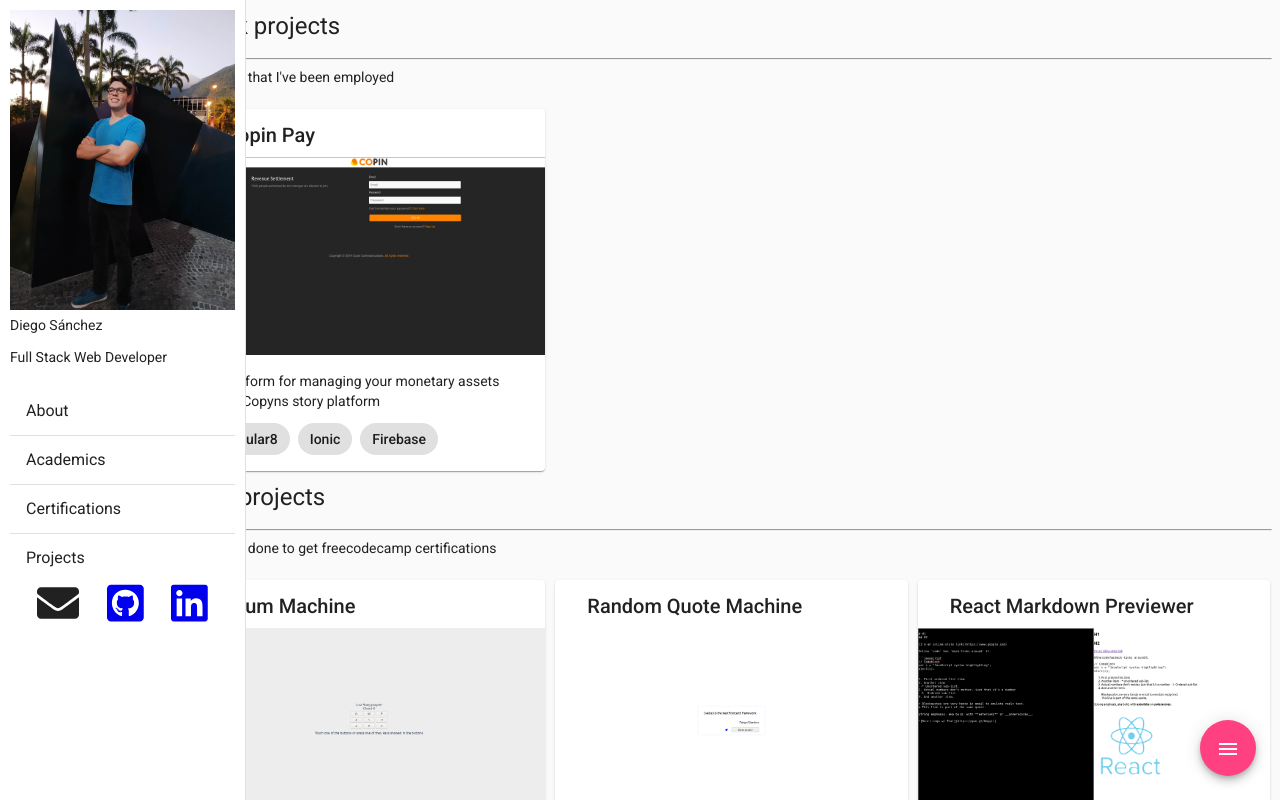
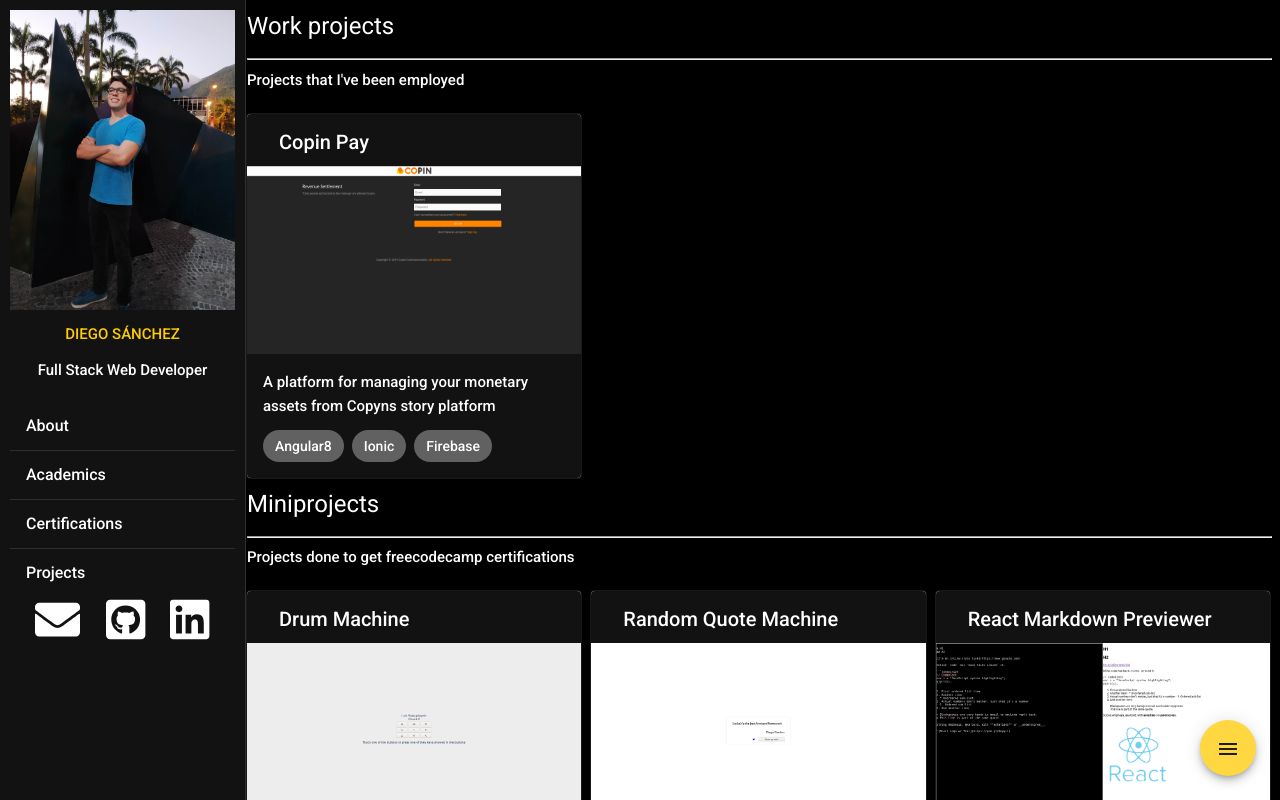
Before and after one commit to diegosanchezp/angular-portfolio, an Angular app: page /projects in a window 1280 px wide. Built offline with nearby package versions, Linux system fonts and the light colour scheme.

Commit message:
feat: theme application

```diff
--- a/src/app/app.component.html
+++ b/src/app/app.component.html
@@ -2,12 +2,14 @@
 <style>
   .drawer-container{
     height: 100vh;
+    background-color: black;
   }
 
   .sidenav{
     display: flex;
     flex-direction: column;
     padding: 10px;
+    background-color: #121212;
   }
   .sidenav img{
     max-width: 100%;
@@ -20,6 +22,10 @@
     max-width: 100%;
     display: flex;
     justify-content: space-evenly;
+    color: white;
+  }
+  .sidenav-icons a {
+    color: white;
   }
   .app-fab--absolute {
     position: fixed;
@@ -27,7 +33,16 @@
     right: 1rem;
     z-index: 1;
   }
+  mat-drawer p{
+    margin-top: 5px;
+    text-align: center;
 
+  }
+  #name{
+    text-transform: uppercase;
+    text-align: center;
+    color: #FFCC00;
+  }
   @media(min-width: 1024px) {
     .app-fab--absolute {
       bottom: 1.5rem;
@@ -44,7 +59,7 @@
 <mat-drawer-container class="drawer-container">
   <mat-drawer position="start" #drawer [mode]="drawerMode" opened="true" class="sidenav" mode="side">
     <img src="../assets/Images/ProfilePic.jpg" alt="profile-pic">
-    <p>Diego Sánchez</p>
+    <p id="name">Diego Sánchez</p>
     <p>Full Stack Web Developer</p>
     <mat-list>
       <mat-list-item
@@ -64,6 +79,7 @@
         class="sidenav-item">Projects</mat-list-item>
       <div class="sidenav-icons">
         <fa-icon [icon]="faEnvelope"
+        style="cursor: pointer;"
         (click)="openDialog()" [size]="iconSize"></fa-icon>
         <a  [href]="icon.href" *ngFor="let icon of icons" [title]="icon.title" target="_blank">
           <fa-icon  [icon]="icon.icon" [size]="iconSize"></fa-icon>
@@ -72,7 +88,7 @@
     </mat-list>
   </mat-drawer>
   <mat-drawer-content>
-    <button mat-fab
+    <button mat-fab matRipple
     class="app-fab--absolute"
     title="toggle sidenav"
     type="button" mat-button
--- a/src/app/app.component.ts
+++ b/src/app/app.component.ts
@@ -56,7 +56,7 @@
     </div>
 
     <div mat-dialog-actions align="end">
-      <button mat-button mat-dialog-close>Ok</button>
+      <button color="accent" mat-raised-button mat-dialog-close>Ok</button>
     </div>
   `
 })
--- a/src/app/pages/about/about.component.html
+++ b/src/app/pages/about/about.component.html
@@ -19,7 +19,7 @@
   <p>If you are interested to work me with me, you can</p>
 
   <div class="center-block">
-    <button (click)="openDialog()" mat-raised-button>Contact me</button>
+    <button (click)="openDialog()" color="accent" mat-raised-button>Contact me</button>
   </div>
 
 </main>
--- a/src/app/pages/academics/academics.component.html
+++ b/src/app/pages/academics/academics.component.html
@@ -32,7 +32,7 @@
 		<a
 			href="http://www.computacion.ciens.ucv.ve/pensum2k/docs/Plan%20de%20Estudios-aprobadoCU%20Revisado20-01-2005.pdf"
       target="_blank">
-      <button mat-raised-button>See academic curriculum</button>
+      <button  color="accent" mat-raised-button>See academic curriculum</button>
 		</a>
 	</div>
 </div>
--- a/src/app/pages/projects/projects.component.html
+++ b/src/app/pages/projects/projects.component.html
@@ -5,6 +5,10 @@
   }
   a{
     text-decoration: none;
+    color: black;
+    background-color: #FFCC00;
+    border-radius: 3px;
+    padding: 3px;
   }
   .container{
     display: grid;
@@ -13,6 +17,7 @@
     margin: 0 auto;
     padding: 10px 0px;
   }
+
   @media(max-width: 500px){
     .container{
       grid-template-columns: 1fr;
--- a/src/app/pages/projects/projects.component.ts
+++ b/src/app/pages/projects/projects.component.ts
@@ -27,7 +27,10 @@
     a img{
       margint-top: 0 !important;
     }
-
+    .project-card{
+      background-color: #121212;
+      box-shadow: 0px 0px 1px;
+    }
   </style>
   <mat-card class="project-card">
     <mat-card-header>
--- a/src/styles.scss
+++ b/src/styles.scss
@@ -1,25 +1,32 @@
 
 // Custom Theming for Angular Material
 // For more information: https://material.angular.io/guide/theming
+
 @import '~@angular/material/theming';
 // Plus imports for other components in your app.
+
+$custom-typography: mat-typography-config(
+  $font-family: 'Roboto, monospace',
+  $body-1: mat-typography-level(15px, 24px, 500)
+);
 
 // Include the common styles for Angular Material. We include this here so that you only
 // have to load a single css file for Angular Material in your app.
 // Be sure that you only ever include this mixin once!
-@include mat-core();
+@include mat-core($custom-typography);
 
 // Define the palettes for your theme using the Material Design palettes available in palette.scss
 // (imported above). For each palette, you can optionally specify a default, lighter, and darker
 // hue. Available color palettes: https://material.io/design/color/
-$angular-portfolio-primary: mat-palette($mat-indigo);
-$angular-portfolio-accent: mat-palette($mat-pink, A200, A100, A400);
+$angular-portfolio-primary: mat-palette($mat-amber);
+$angular-portfolio-accent: mat-palette($mat-amber, A200, A100, A400);
+
 
 // The warn palette is optional (defaults to red).
 $angular-portfolio-warn: mat-palette($mat-red);
 
 // Create the theme object (a Sass map containing all of the palettes).
-$angular-portfolio-theme: mat-light-theme($angular-portfolio-primary, $angular-portfolio-accent, $angular-portfolio-warn);
+$angular-portfolio-theme: mat-dark-theme($angular-portfolio-primary, $angular-portfolio-accent, $angular-portfolio-warn);
 
 // Include theme styles for core and each component used in your app.
 // Alternatively, you can import and @include the theme mixins for each component
@@ -43,4 +50,6 @@
 }
 
 html, body { height: 100%; }
-body { margin: 0; font-family: Roboto, "Helvetica Neue", sans-serif; }
+body {
+  margin: 0; font-family: Roboto, "Helvetica Neue", sans-serif;
+}
```
